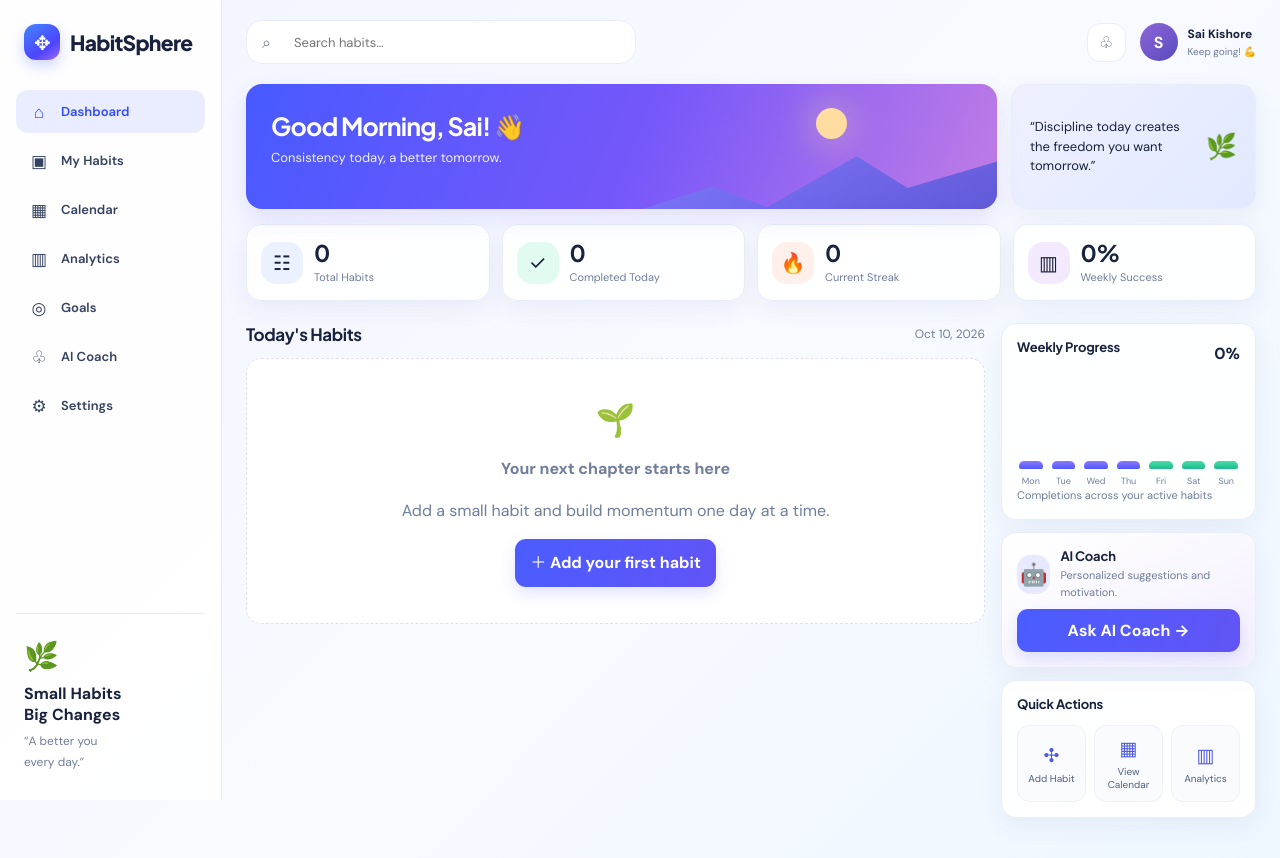
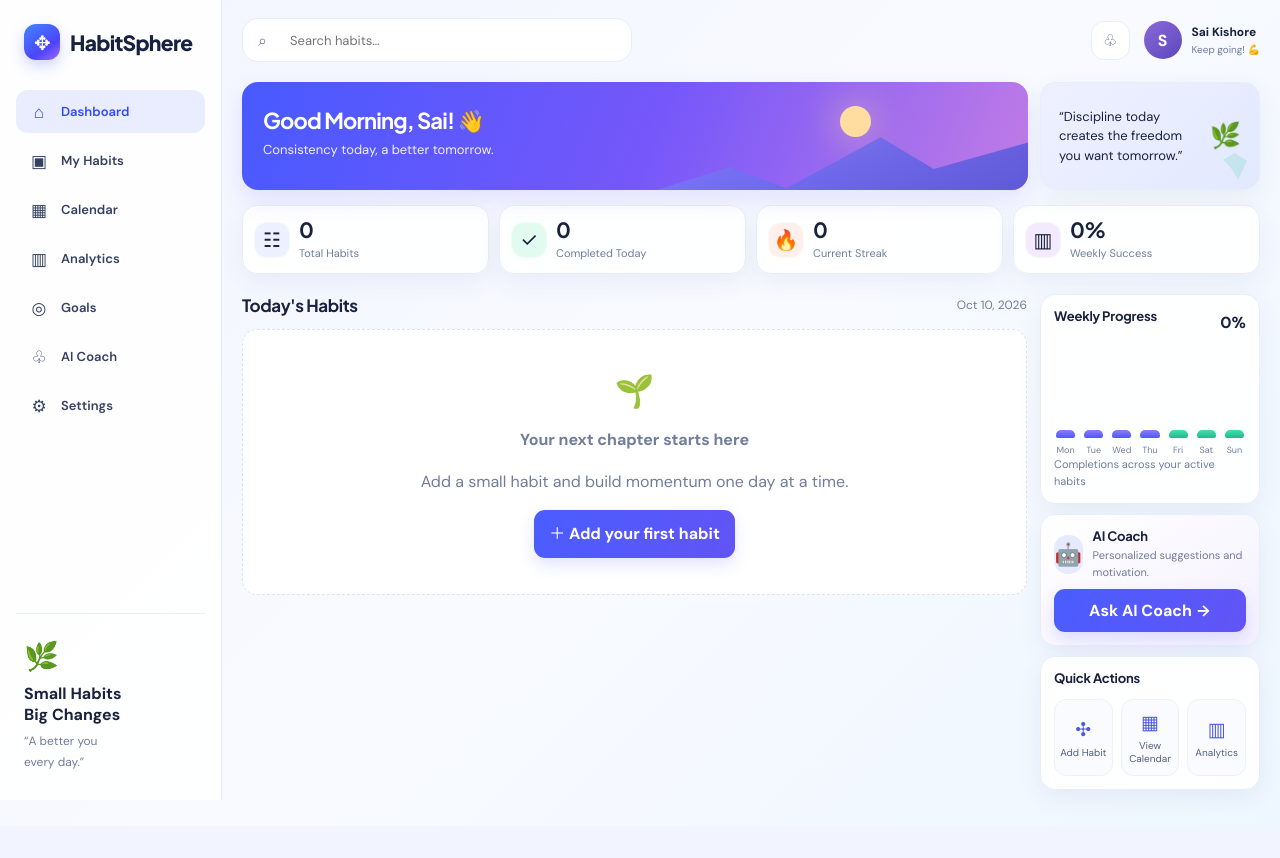
Before and after one commit to kandisaikishore/HabitSphere, a React (Vite) app: page / in a window 1280 px wide. After the commit the page ends 826 px from the top, so only its background shows below. Built offline with nearby package versions, Linux system fonts and the light colour scheme.

Commit message:
style(ui): refine HabitSphere dashboard to match reference

```diff
--- a/styles.css
+++ b/styles.css
@@ -12,3 +12,67 @@
 @media(max-width:900px){.app-shell{display:block}.sidebar{display:none}.main-area{padding:16px 16px 88px}.dashboard-grid{grid-template-columns:minmax(0,1fr) 230px}.greeting-row{grid-template-columns:1fr}.quote-card{display:none}.hero-banner{min-height:120px}.metrics{grid-template-columns:repeat(2,minmax(0,1fr))}.mobile-nav{display:flex;position:fixed;bottom:0;left:0;right:0;z-index:20;background:#ffffffed;backdrop-filter:blur(18px);border-top:1px solid #e4e8f8;padding:8px 10px calc(8px + env(safe-area-inset-bottom));justify-content:space-around}.mobile-nav button{border:0;background:transparent;color:#7c87a2;font-size:10px;display:flex;flex-direction:column;align-items:center;gap:4px;padding:5px 8px;border-radius:10px}.mobile-nav button span{font-size:18px}.mobile-nav button.active{color:#4858ff;background:#eef0ff}}
 @media(max-width:650px){.main-area{padding:13px 12px 88px}.topbar{gap:8px;margin-bottom:15px}.search-box{height:41px;padding:0 11px}.top-actions{gap:7px}.profile .profile-copy{display:none}.profile{gap:0}.avatar{width:35px;height:35px}.icon-button{width:35px;height:35px}.hero-banner{min-height:125px;padding:21px 18px;border-radius:15px}.hero-banner h1{font-size:21px;max-width:78%}.hero-banner p{font-size:12px;max-width:80%}.metrics{gap:8px;margin-bottom:20px}.metric-card{padding:12px 10px;gap:9px}.metric-icon{width:35px;height:35px;border-radius:12px;font-size:17px}.metric-card strong{font-size:21px}.metric-card small{font-size:10px;white-space:normal}.dashboard-grid{grid-template-columns:1fr}.right-rail{grid-template-columns:1fr 1fr}.right-rail .weekly-panel{grid-column:1/-1}.habit-row{gap:8px;padding:11px 9px}.habit-emoji{width:39px;height:39px;border-radius:13px;font-size:19px}.habit-main strong{font-size:12px}.habit-main small{font-size:10px}.habit-status{padding:7px 9px;font-size:10px}.streak-badge{display:none}.delete{padding:6px}.section-heading h2{font-size:16px}.section-title{font-size:20px}.analytics-grid{grid-template-columns:1fr}.form-grid{grid-template-columns:1fr}.form-field.full-field{grid-column:auto}.content-card{padding:16px}.donut-wrap{justify-content:flex-start}.heatmap{gap:3px}.topbar .search-box{max-width:none}.dashboard-grid .panel{padding:13px}}
 @media(max-width:390px){.right-rail{grid-template-columns:1fr}.right-rail .weekly-panel{grid-column:auto}.metric-card{gap:7px;padding:10px 8px}.metric-card strong{font-size:19px}.metric-icon{width:31px;height:31px}.habit-status{padding:7px}.hero-banner h1{font-size:19px}.mobile-nav button{padding:5px}}
+
+
+/* Reference-matched polish: desktop 3-column layout and mobile experience */
+@media(min-width:1181px){
+  .main-area{padding:18px 20px 36px}
+  .greeting-row{grid-template-columns:minmax(0,1fr) 220px;gap:12px}
+  .hero-banner{min-height:108px;padding:22px 21px}
+  .hero-banner h1{font-size:22px}
+  .metrics{gap:10px;margin-bottom:20px}
+  .metric-card{padding:13px 11px;gap:9px}
+  .metric-icon{width:36px;height:36px;border-radius:13px}
+  .metric-card strong{font-size:21px}
+  .dashboard-grid{grid-template-columns:minmax(0,1fr) 220px;gap:13px}
+  .right-rail{gap:10px}
+  .panel{padding:13px}
+  .habit-row{padding:10px 11px;gap:9px}
+  .habit-emoji{width:39px;height:39px}
+  .habit-status{padding:7px 10px}
+}
+.greeting-row{align-items:stretch}
+.quote-card{min-height:100%;position:relative;overflow:hidden}
+.quote-card:after{content:"";position:absolute;right:12px;bottom:9px;width:24px;height:27px;background:#37c99a;opacity:.18;clip-path:polygon(50% 0,100% 30%,63% 100%,35% 58%,0 24%)}
+.section-heading h2,.section-heading h3,.panel h3{font-family:'Plus Jakarta Sans',sans-serif}
+.habit-row{transition:transform .18s ease,box-shadow .18s ease,border-color .18s ease}
+.habit-row:focus-within{border-color:#c7ceff}
+.habit-emoji{box-shadow:inset 0 0 0 1px #ffffff70}
+.metric-icon{box-shadow:inset 0 0 0 1px #ffffff80}
+.primary-button,.habit-status,.nav-button,.filter-button,.choice,.secondary-button,.quick-action{transition:background .16s ease,color .16s ease,border-color .16s ease,transform .16s ease}
+.primary-button:active,.quick-action:active{transform:scale(.98)}
+.section-title{line-height:1.25}
+.form-field input,.form-field select{min-height:43px}
+.content-card{max-width:980px}
+.analytics-grid .panel{min-width:0}
+.heat-cell{transition:transform .12s ease}
+.heat-cell:hover{transform:scale(1.15)}
+.chat-message{overflow-wrap:anywhere}
+.mobile-nav{box-shadow:0 -6px 28px #24377b0a}
+@media(min-width:900px) and (max-height:780px){
+ .sidebar{padding-top:18px;padding-bottom:15px}
+ .brand{padding-bottom:18px}
+ .nav{gap:3px}
+ .nav-button{height:39px}
+ .main-area{padding-top:14px}
+ .topbar{margin-bottom:14px}
+ .hero-banner{min-height:96px;padding:17px 20px}
+ .metric-card{padding:10px}
+ .habit-list{gap:7px}
+ .habit-row{padding:8px 10px}
+}
+@media(max-width:650px){
+ .greeting-row{margin-bottom:12px}
+ .quote-card{display:none}
+ .hero-banner:after{right:-20px;width:48%;opacity:.5}
+ .habit-row{border-radius:14px}
+ .habit-status{max-width:108px;overflow:hidden;text-overflow:ellipsis}
+ .content-card{border-radius:16px}
+ .page-actions{position:sticky;bottom:78px;background:var(--surface);padding:10px 0 2px}
+ .primary-button{min-height:40px}
+ .form-field{font-size:12px}
+ .chat-message{max-width:94%}
+}
+@media(prefers-reduced-motion:reduce){
+ *,*::before,*::after{scroll-behavior:auto!important;transition:none!important;animation:none!important}
+}
```
